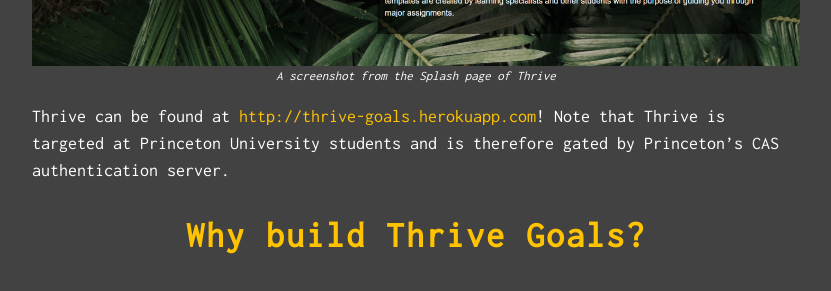
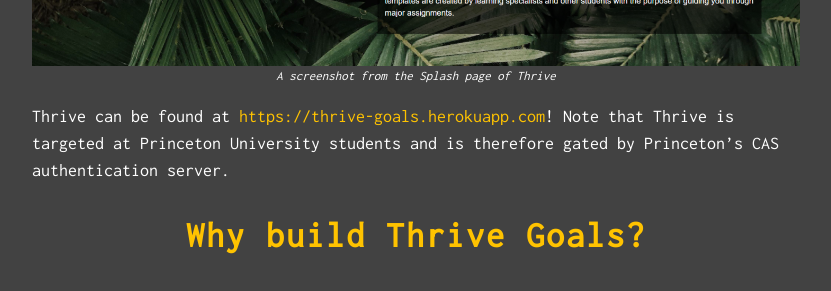
Before and after one commit to justintranjt/justintranjt.github.io, a Jekyll site: the page built from _projects/2019-01-23-Thrive-Goals.md, in a window 1280 px wide and 900 px high, scrolled down 752 px. Shown: the part 153-444 px from the top of the window, without its empty margins (224-1055 px from the left). Built offline with Jekyll 4.4.1, drawn with Linux system fonts in a browser that asks for light colours; some of the changed lines change nothing that is shown.

Commit message:
Updated SSL

```diff
--- a/_projects/2019-01-23-Thrive-Goals.md
+++ b/_projects/2019-01-23-Thrive-Goals.md
@@ -7,7 +7,7 @@
 ---
 ![]( /projects/thriveSplash.png )*A screenshot from the Splash page of Thrive*
 
-Thrive can be found at [http://thrive-goals.herokuapp.com](http://thrive-goals.herokuapp.com)!
+Thrive can be found at [https://thrive-goals.herokuapp.com](https://thrive-goals.herokuapp.com)!
 Note that Thrive is targeted at Princeton University students and is therefore gated by Princeton's CAS authentication server.
 
 # Why build Thrive Goals?
```
